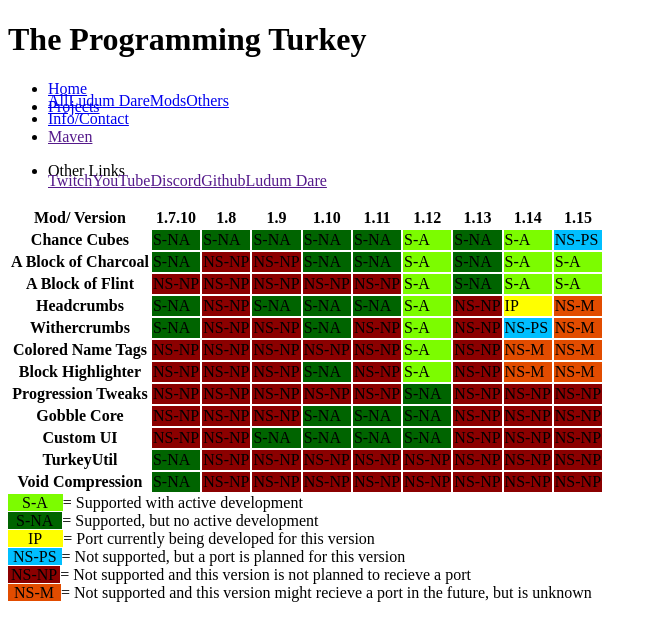
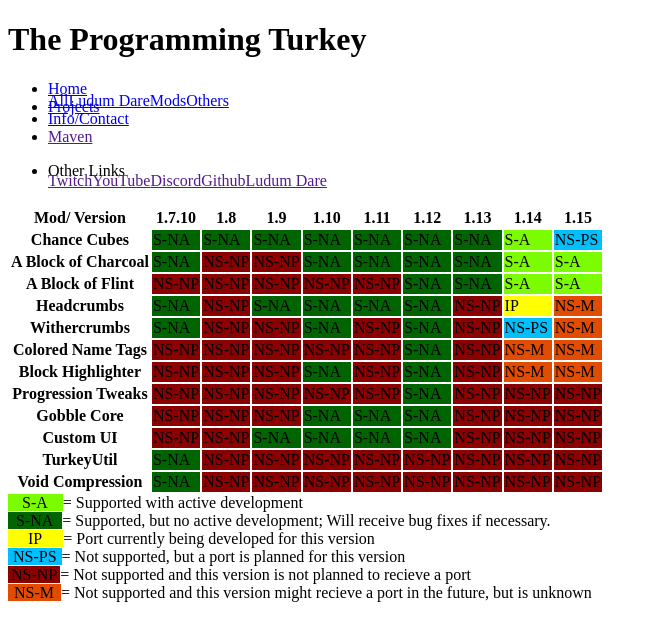
Before and after one commit to TheTurkeyDev/TheProgrammingTurkey-Website, a React app: page /mod-support in a window 1280 px wide. Shown: the top 640 px of the page, without its empty margins (0-657 px from the left). Built offline with nearby package versions, Linux system fonts and the light colour scheme; the HTML template or start-up script is replaced by a standard one.

Commit message:
Updated Mod support page

```diff
--- a/src/pages/projects/mc-mod-support.js
+++ b/src/pages/projects/mc-mod-support.js
@@ -12,13 +12,13 @@
 ];
 
 const projects = {
-    "Chance Cubes": [1, 1, 1, 1, 1, 0, 1, 0, 3],
-    "A Block of Charcoal": [1, 4, 4, 1, 1, 0, 1, 0, 0],
-    "A Block of Flint": [4, 4, 4, 4, 4, 0, 1, 0, 0],
-    "Headcrumbs": [1, 4, 1, 1, 1, 0, 4, 2, 5],
-    "Withercrumbs": [1, 4, 4, 1, 4, 0, 4, 3, 5],
-    "Colored Name Tags": [4, 4, 4, 4, 4, 0, 4, 5, 5],
-    "Block Highlighter": [4, 4, 4, 1, 4, 0, 4, 5, 5],
+    "Chance Cubes": [1, 1, 1, 1, 1, 1, 1, 0, 3],
+    "A Block of Charcoal": [1, 4, 4, 1, 1, 1, 1, 0, 0],
+    "A Block of Flint": [4, 4, 4, 4, 4, 1, 1, 0, 0],
+    "Headcrumbs": [1, 4, 1, 1, 1, 1, 4, 2, 5],
+    "Withercrumbs": [1, 4, 4, 1, 4, 1, 4, 3, 5],
+    "Colored Name Tags": [4, 4, 4, 4, 4, 1, 4, 5, 5],
+    "Block Highlighter": [4, 4, 4, 1, 4, 1, 4, 5, 5],
     "Progression Tweaks": [4, 4, 4, 4, 4, 1, 4, 4, 4],
     "Gobble Core": [4, 4, 4, 1, 1, 1, 4, 4, 4],
     "Custom UI": [4, 4, 1, 1, 1, 1, 4, 4, 4],
@@ -56,7 +56,7 @@
                                 {Object.keys(projects).map((mod) => {
                                     return (
                                         <tr key={mod}>
-                                            <th scope="row" className="p-1 text-light">{mod}</th>
+                                            <th scope="row" className="p-1 text-light"> {mod} </th>
                                             {projects[mod].map((supportID, index) => {
                                                 return (
                                                     <td key={`${mod}-${index}`} className="p-1 text-center" style={{ backgroundColor: support[supportID].bg }}>
@@ -82,7 +82,7 @@
                                 S-NA
                             </span>
                             <span>
-                                = Supported, but no active development
+                                = Supported, but no active development; Will receive bug fixes if necessary.
                             </span>
                         </div>
                         <div>
```
